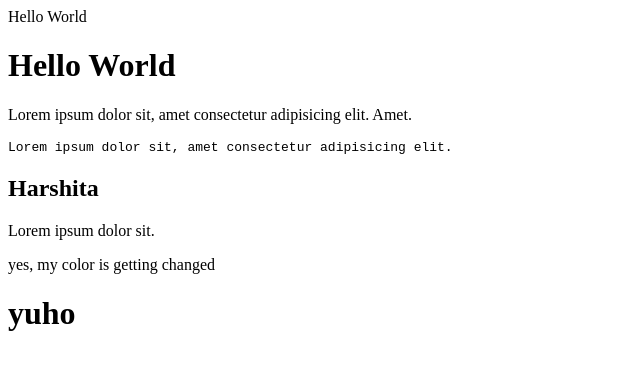
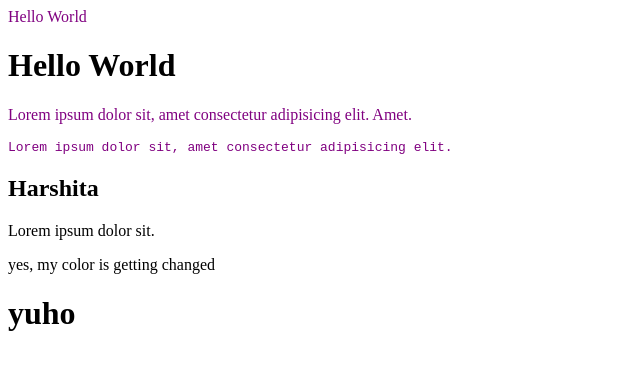
Before and after one commit to HarshitaTripathii/JavascriptProject, a plain HTML site: page basics/queryselector.html in a window 1280 px wide. Shown: the whole page, without its empty margins (0-640 px from the left). Drawn offline with Linux system fonts and the light colour scheme.

Commit message:
dom seleteor , getElementByClassName done

```diff
--- a/basics/queryselector.html
+++ b/basics/queryselector.html
@@ -14,9 +14,9 @@
 </style>
 </head>
 <body>
-    <div class="block">Hello World</div>
+    <div class="block remo">Hello World</div>
     <div class="block"><h1>Hello World</h1></div>
-    <div class="block">
+    <div class="block remo">
         <p>Lorem ipsum dolor sit, amet consectetur adipisicing elit. Amet.</p>
         <p><pre>Lorem ipsum dolor sit, amet consectetur adipisicing elit.</pre></p>
     </div>
@@ -67,6 +67,20 @@
         box.remove();
         */
 
+        const elements= document.getElementsByClassName("block");
+        console.log(elements);
+        for(let i=0;i<elements.length; i++)
+    {
+        console.log(elements.item(i))
+    }
+
+    // to make all class remo as purple colored text
+    const remo=document.getElementsByClassName("remo");
+    for(let e of remo){
+        e.style.color="purple";
+    }
+
+
     </script>
 </body>
 </html>
```
